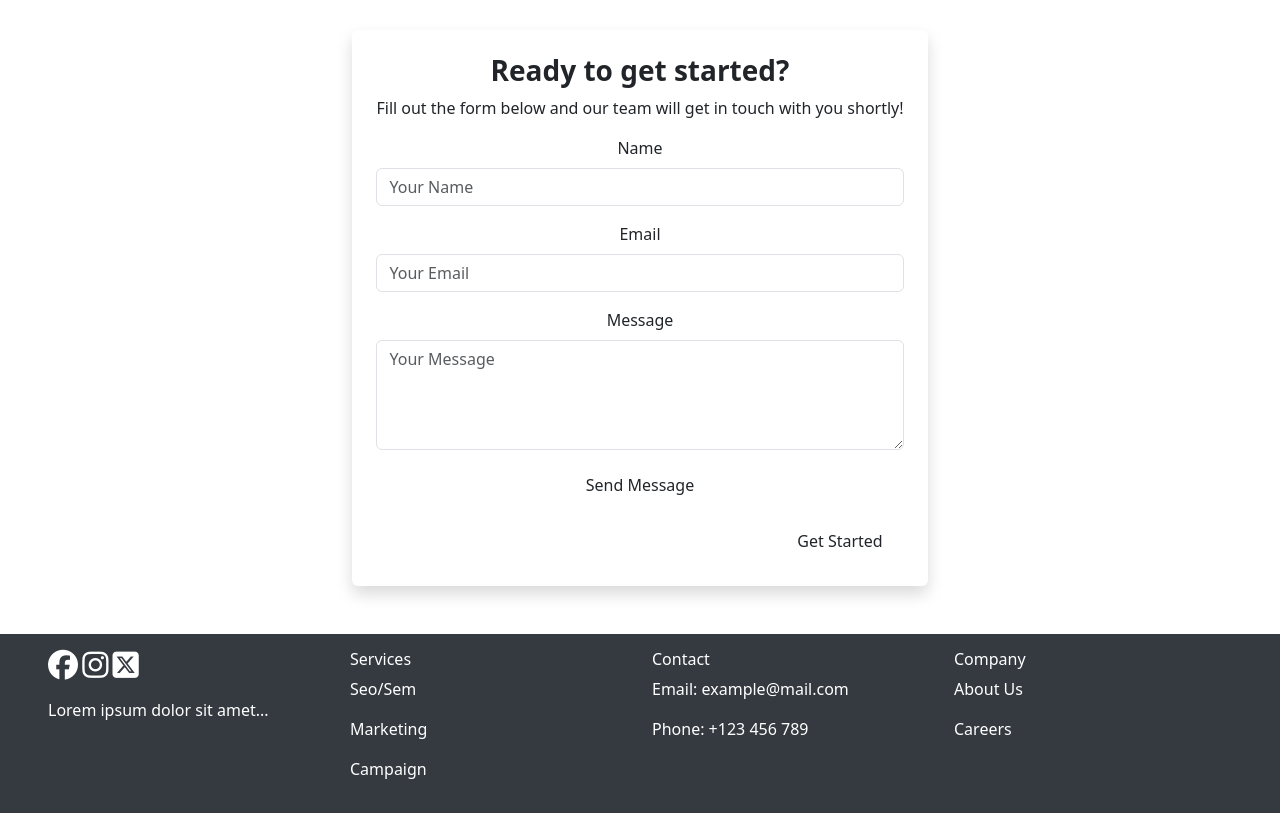
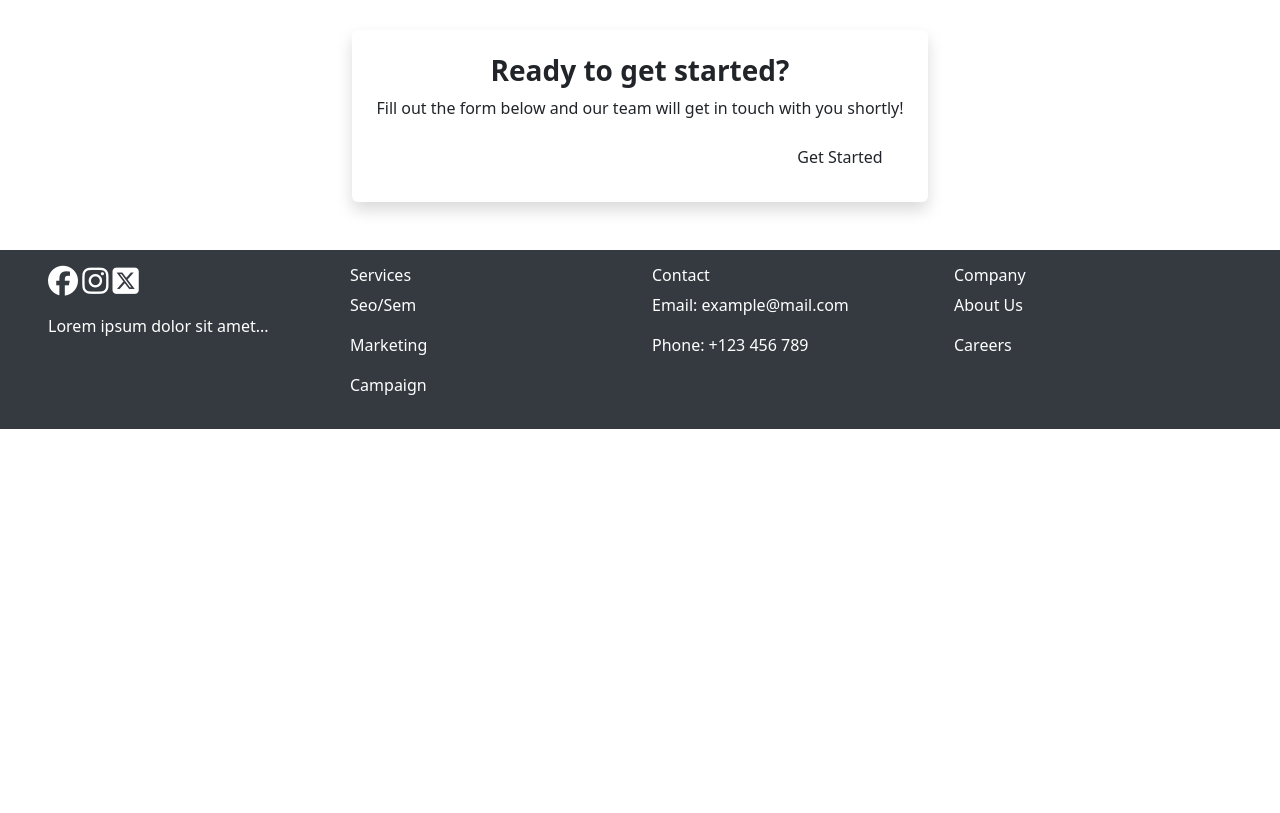
Before and after one commit to AyodejiAbdulhaqi/Exam-site, a plain HTML site: page index.html in a window 1280 px wide. Shown: the part 2640-3453 px from the top of the page. After the commit the page ends 3069 px from the top, so only its background shows below. Drawn offline with nearby package versions, Linux system fonts and the light colour scheme.

Commit message:
Update index.html

```diff
--- a/index.html
+++ b/index.html
@@ -192,24 +192,6 @@
   <div class="rounded p-4 text-center shadow">
       <h3><b>Ready to get started?</b></h3>
       <p>Fill out the form below and our team will get in touch with you shortly!</p>
-
-      <!-- Contact Form -->
-      <form>
-          <div class="mb-3">
-              <label for="name" class="form-label">Name</label>
-              <input type="text" class="form-control" id="name" placeholder="Your Name" required>
-          </div>
-          <div class="mb-3">
-              <label for="email" class="form-label">Email</label>
-              <input type="email" class="form-control" id="email" placeholder="Your Email" required>
-          </div>
-          <div class="mb-3">
-              <label for="message" class="form-label">Message</label>
-              <textarea class="form-control" id="message" rows="4" placeholder="Your Message" required></textarea>
-          </div>
-          <button type="submit" class="btn ">Send Message</button>
-      </form>
-
       <div class="mt-3">
           <button class="get-started p-2 btn">Get Started</button>
       </div>
```
